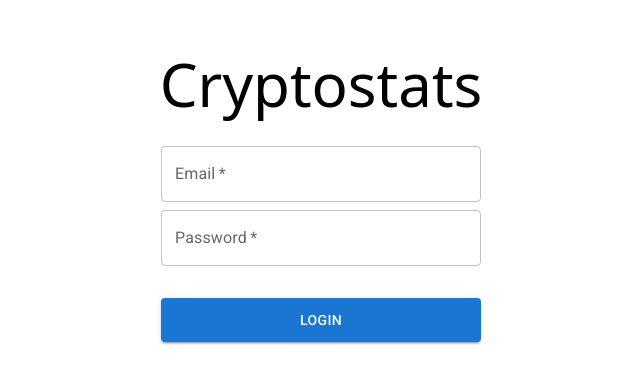
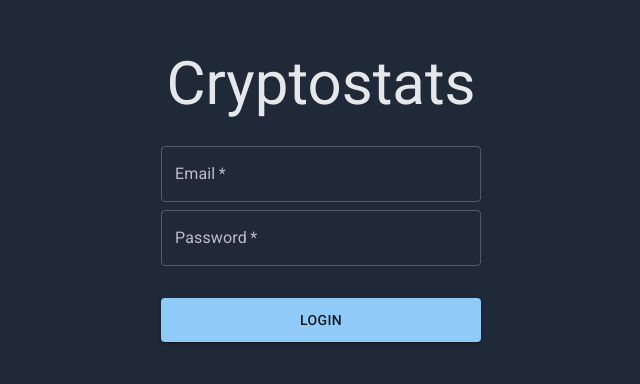
Before and after one commit to dmytrosorokame/cryptostats-fe, a React (Create React App) app: page / in a window 1280 px wide. Shown: the part 202-586 px from the top of the page, without its empty margins (319-959 px from the left). Built offline with nearby package versions, Linux system fonts and the light colour scheme.

Commit message:
add dark mode

```diff
--- a/public/index.html
+++ b/public/index.html
@@ -1,5 +1,5 @@
 <!DOCTYPE html>
-<html lang="en">
+<html lang="en" class="dark">
   <head>
     <meta charset="utf-8" />
     <link rel="icon" href="%PUBLIC_URL%/favicon.ico" />
@@ -28,7 +28,7 @@
     <link href="https://fonts.googleapis.com/icon?family=Material+Icons" rel="stylesheet">
     <title>React Redux App</title>
   </head>
-  <body>
+  <body class="dark:bg-gray-800 dark:text-gray-200">
     <noscript>You need to enable JavaScript to run this app.</noscript>
     <div id="root"></div>
     <!--
--- a/src/App.tsx
+++ b/src/App.tsx
@@ -1,9 +1,19 @@
-import React from 'react';
-import './index.css';
-import LoginForm from './components/auth/LoginForm/LoginForm';
+import LoginForm from "./components/auth/LoginForm/LoginForm";
+import { createTheme, ThemeProvider } from "@mui/material";
+import "./index.css";
+
+const darkTheme = createTheme({
+  palette: {
+    mode: "dark",
+  },
+});
 
 function App() {
-  return <LoginForm />
+  return (
+    <ThemeProvider theme={darkTheme}>
+      <LoginForm />
+    </ThemeProvider>
+  );
 }
 
 export default App;
--- a/tailwind.config.js
+++ b/tailwind.config.js
@@ -1,8 +1,12 @@
 /** @type {import('tailwindcss').Config} */
 module.exports = {
-  content: ["./src/**/*.{js,jsx,ts,tsx}"],
+  content: ["./src/**/*.{js,jsx,ts,tsx}", "./public/index.html"],
+  darkMode: "class",
   theme: {
     extend: {},
+    fontFamily: {
+      sans: ["Roboto"],
+    },
   },
   plugins: [],
 };
```
